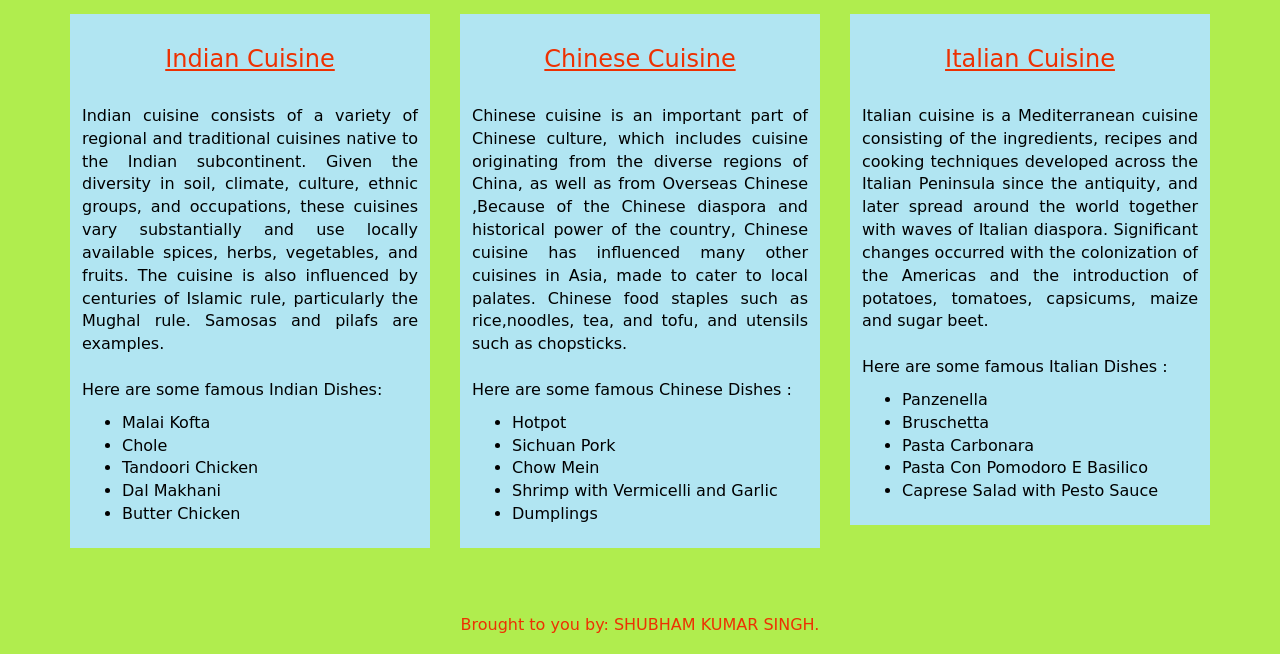
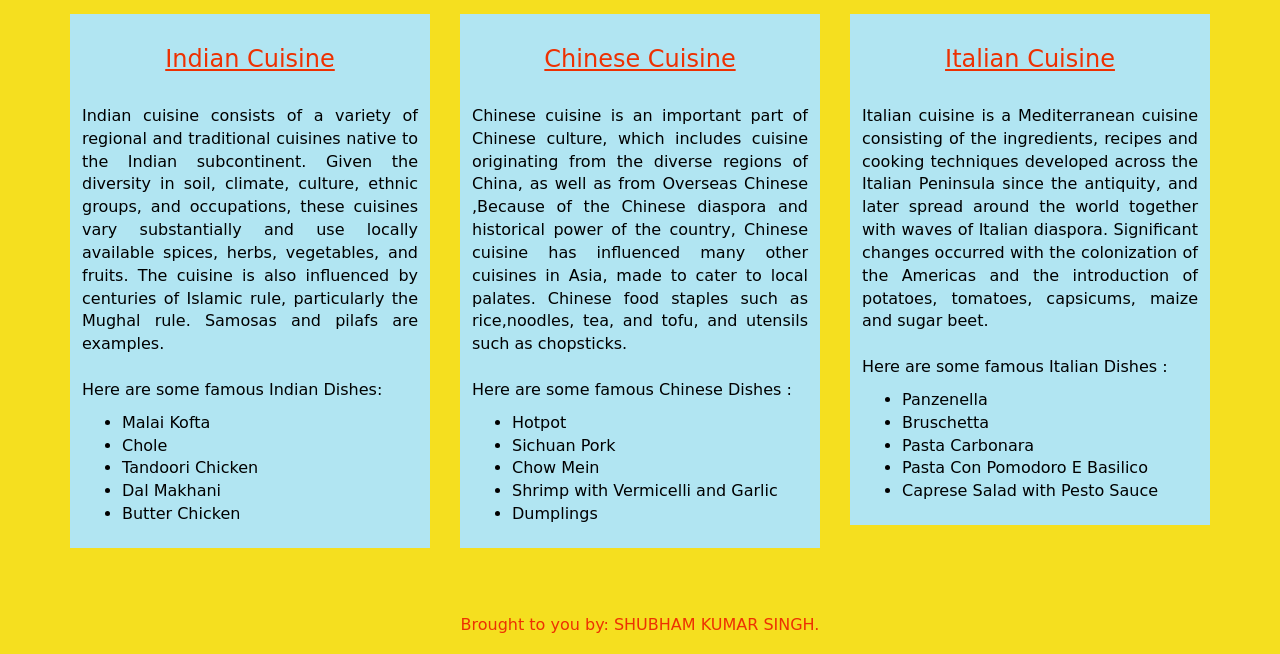
Before and after one commit to infinitysk/assignment_3_webpage, a plain HTML site: page index.html in a window 1280 px wide. Shown: the part 146-800 px from the top of the page. Drawn offline with Linux system fonts and the light colour scheme; a web font is replaced by a local one.

Commit message:
style.css
Background colour change.

```diff
--- a/css/style.css
+++ b/css/style.css
@@ -1,7 +1,7 @@
 body {
  font-size: 16px;
  color: #ed3102;
- background-color:#b0ed4e;
+ background-color:#F5DF1F;
 font-family: 'Chelsea Market', cursive;
 }
 /* Header*/
```
